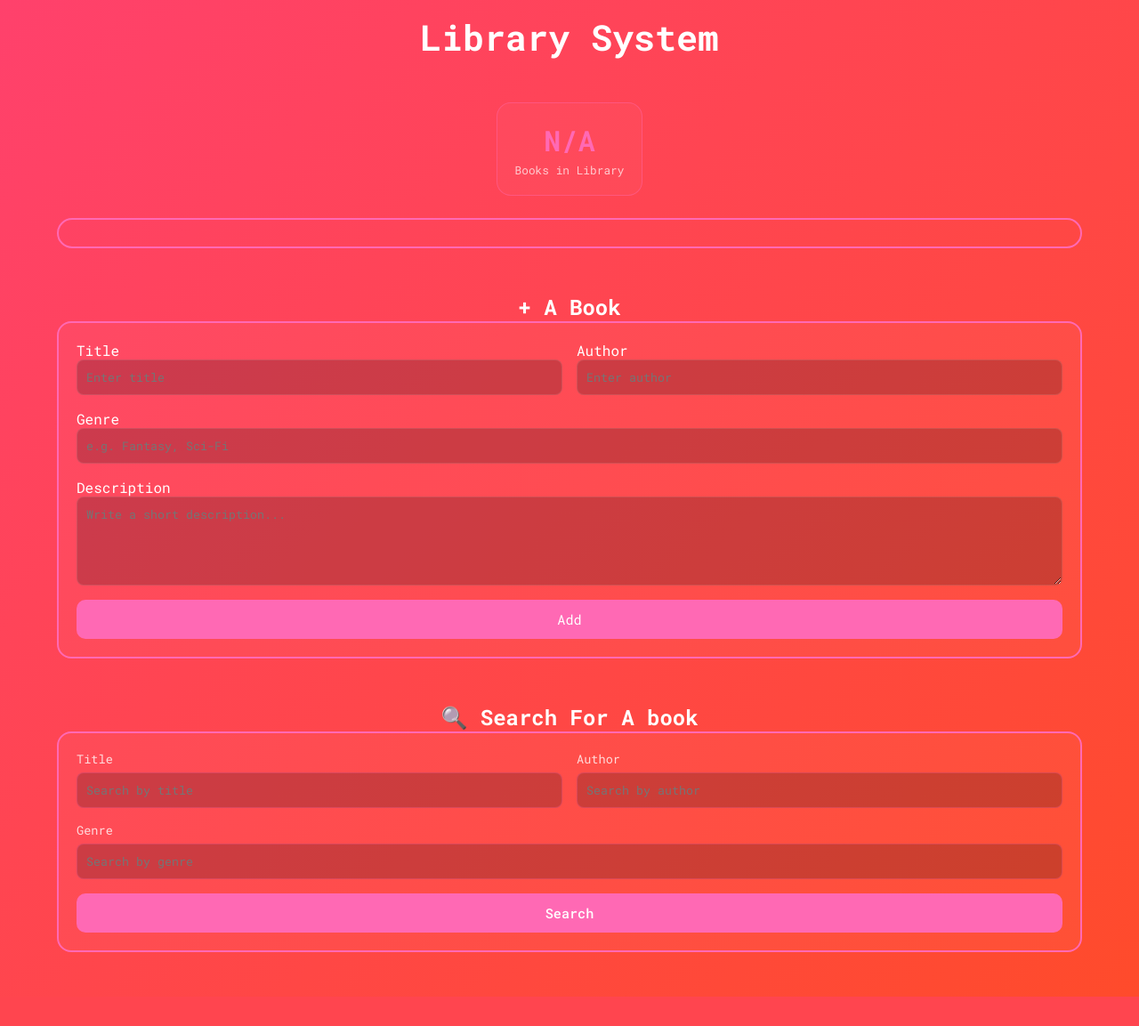
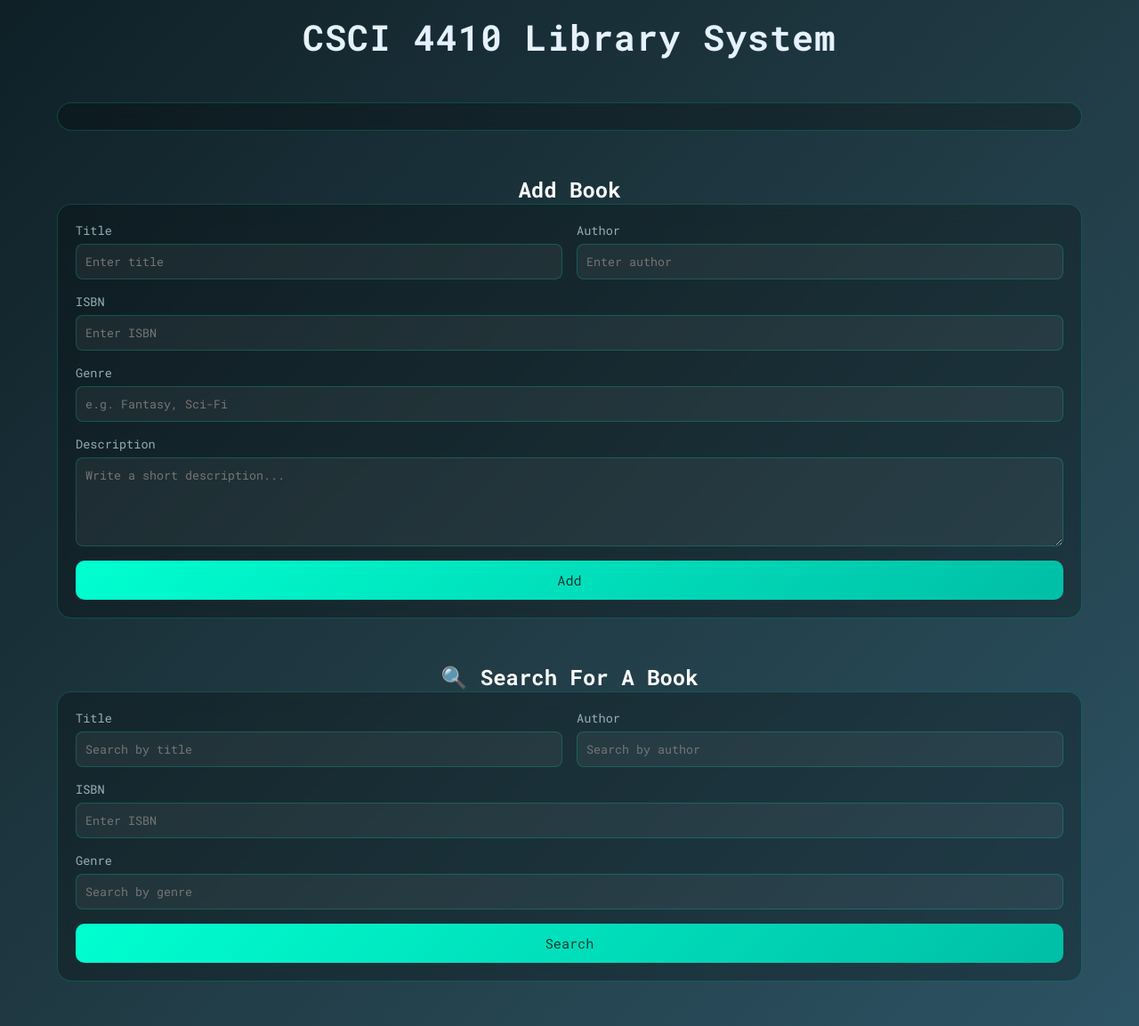
Before and after one commit to Hbastian/cacheMeOutside, a PHP site: page / in a window 1280 px wide. Shown: the whole page at 89% size. Before the commit the page ends 1120 px from the top, so only its background shows below. Run offline with PHP 8.4, Linux system fonts and the light colour scheme.

Commit message:
Front End Looking Gucci

```diff
--- a/index.html
+++ b/index.html
@@ -1,84 +1,89 @@
-<!DOCTYPE html>
+<!doctype html>
+
 <html lang="en">
 
 <head>
-    <meta charset="UTF-8">
-    <meta name="viewport" content="width=device-width, initial-scale=1.0">
+    <meta charset="UTF-8" />
+    <meta name="viewport" content="width=device-width, initial-scale=1.0" />
     <title>Library-System</title>
-    <link rel="stylesheet" href="style.css">
+    <link rel="stylesheet" href="style.css" />
 
-
-    <link rel="preconnect" href="https://fonts.googleapis.com">
-    <link rel="preconnect" href="https://fonts.gstatic.com" crossorigin>
+    <link rel="preconnect" href="https://fonts.googleapis.com" />
+    <link rel="preconnect" href="https://fonts.gstatic.com" crossorigin />
     <link href="https://fonts.googleapis.com/css2?family=Roboto+Mono:ital,wght@0,100..700;1,100..700&display=swap"
-        rel="stylesheet">
-
+        rel="stylesheet" />
 </head>
 
 <body>
-
     <header id="top-header">
-        <h1>Library System</h1>
+        <h1> CSCI 4410 Library System</h1>
     </header>
 
-    <div id="book-total">
+    <!-- container to hold how many total books in library? I don't know if we want to add that -->
+    <!-- <div id="book-total">
         <p id="book-count">N/A</p>
         <span id="book-label">Books in Library</span>
-    </div>
+    </div> -->
 
-    <!--Container To Hold All Books @ Top of Page-->
-    <div id="all-books">
-    </div>
+    <!-- Container To Hold All Books @ Top of Page -->
+    <div id="all-books"></div>
 
-
-    <!--Container To Add Books-->
-    <h2 style="color: white;"> <strong>+</strong> A Book</h2>
+    <!-- Container To Add Books -->
+    <h2 style="color: white">Add Book</h2>
     <div id="add-books">
         <div class="field">
-            <label for="title">Title</label>
-            <input id="title-input" type="text" placeholder="Enter title">
+            <label for="title-input">Title</label>
+            <input id="title-input" type="text" placeholder="Enter title" />
         </div>
 
         <div class="field">
-            <label for="author">Author</label>
-            <input id="author-input" type="text" placeholder="Enter author">
+            <label for="author-input">Author</label>
+            <input id="author-input" type="text" placeholder="Enter author" />
         </div>
 
         <div class="field full">
-            <label for="genre">Genre</label>
-            <input id="genre-input" type="text" placeholder="e.g. Fantasy, Sci-Fi">
+            <label for="isbn-input">ISBN</label>
+            <input id="isbn-input" type="text" placeholder="Enter ISBN" />
         </div>
 
         <div class="field full">
-            <label for="description">Description</label>
+            <label for="genre-input">Genre</label>
+            <input id="genre-input" type="text" placeholder="e.g. Fantasy, Sci-Fi" />
+        </div>
+
+        <div class="field full">
+            <label for="description-area">Description</label>
             <textarea id="description-area" placeholder="Write a short description..."></textarea>
         </div>
 
-        <!-- Add button -->
         <button id="add-btn">Add</button>
     </div>
 
-    <h2 style="color: white;">🔍 Search For A book</h2>
+    <h2 style="color: white">🔍 Search For A Book</h2>
     <div id="search-books">
-        <div class=" field">
+        <div class="field">
             <label for="search-title">Title</label>
-            <input id="search-title" type="text" placeholder="Search by title">
+            <input id="search-title" type="text" placeholder="Search by title" />
         </div>
 
         <div class="field">
             <label for="search-author">Author</label>
-            <input id="search-author" type="text" placeholder="Search by author">
+            <input id="search-author" type="text" placeholder="Search by author" />
+        </div>
+
+        <div class="field full">
+            <label for="search-isbn">ISBN</label>
+            <input id="search-isbn" type="text" placeholder="Enter ISBN" />
         </div>
 
         <div class="field full">
             <label for="search-genre">Genre</label>
-            <input id="search-genre" type="text" placeholder="Search by genre">
+            <input id="search-genre" type="text" placeholder="Search by genre" />
         </div>
 
         <button id="search-btn">Search</button>
     </div>
 
-
     <script src="script.js"></script>
 </body>
 
--- a/script.js
+++ b/script.js
@@ -0,0 +1,36 @@
+const addBtn = document.getElementById("add-btn");
+const allBooks = document.getElementById("all-books");
+
+addBtn.addEventListener("click", () => {
+    const title = document.getElementById("title-input").value.trim();
+    const author = document.getElementById("author-input").value.trim();
+    const isbn = document.getElementById("isbn-input").value.trim();
+    const genre = document.getElementById("genre-input").value.trim();
+    const description = document.getElementById("description-area").value.trim();
+
+    if (!title || !author || !isbn || !genre || !description) {
+        alert("Please fill in all fields.");
+        return;
+    }
+
+    const bookCard = document.createElement("div");
+    bookCard.classList.add("book-card");
+
+    bookCard.innerHTML = `
+    <div class="book">
+        <h3 class="book-title">${title}</h3>
+        <p class="book-author"><strong>Author:</strong> ${author}</p>
+        <p class="book-isbn"><strong>ISBN:</strong> ${isbn}</p>
+        <p class="book-genre"><strong>Genre:</strong> ${genre}</p>
+        <p class="book-description"><strong>Description:</strong> ${description}</p>
+    </div>
+`;
+
+    allBooks.appendChild(bookCard);
+
+    document.getElementById("title-input").value = "";
+    document.getElementById("author-input").value = "";
+    document.getElementById("isbn-input").value = "";
+    document.getElementById("genre-input").value = "";
+    document.getElementById("description-area").value = "";
+});
--- a/style.css
+++ b/style.css
@@ -1,113 +1,93 @@
-*{
+* {
     box-sizing: border-box;
-    margin: 0px;
-    padding: 0px;
-
-    font-family:'Roboto Mono';
+    margin: 0;
+    padding: 0;
+    font-family: 'Roboto Mono';
 }
 
-body{
-    background: linear-gradient(135deg, #ff416c, #ff4b2b);
+body {
+    background: linear-gradient(135deg, #0f2027, #203a43, #2c5364);
     display: flex;
     flex-direction: column;
     align-items: center;
 }
 
-#top-header{
+/* HEADER */
+#top-header {
     text-align: center;
     padding: 15px;
-    color: white;
+    color: #e6f1ff;
     font-weight: bold;
     font-size: 20px;
     margin-bottom: 2rem;
+    letter-spacing: 1px;
 }
 
-#book-total {
-    color: white;
-    border: 1px solid rgba(255, 105, 180, 0.4);
-    border-radius: 16px;
-    padding: 20px;
-    max-width: 200px;
-
-    background: rgba(255, 255, 255, 0.03);
-
-    display: flex;
-    flex-direction: column;
-    align-items: center;
-    justify-content: center;
-
-    margin-bottom: 25px;
+/* BOOK LIST CONTAINER */
+#all-books {
+    border: 1px solid rgba(0, 255, 200, 0.2);
+    border-radius: 20px;
+    max-width: 90%;
+    width: 100%;
+    max-height: 600px;
+    padding: 15px;
+    margin-bottom: 50px;
+    overflow: auto;
+    background: rgba(0, 0, 0, 0.25);
+    backdrop-filter: blur(10px);
 }
 
-/* Big number */
-#book-count {
-    font-size: 2rem;
-    font-weight: 600;
-    color: rgb(255, 105, 180);
-    margin: 0;
+/* BOOK CARD */
+.book {
+    border: 1px solid rgba(0, 255, 200, 0.1);
+    border-radius: 14px;
+    padding: 20px;
+    margin-bottom: 15px;
+    background: rgba(255, 255, 255, 0.03);
+    transition: transform 0.2s ease, box-shadow 0.2s ease;
 }
 
-/* Small label */
-#book-label {
-    font-size: 0.8rem;
-    opacity: 0.7;
-    margin-top: 4px;
+.book:hover {
+    transform: translateY(-3px);
+    box-shadow: 0 0 15px rgba(0, 255, 200, 0.15);
 }
 
-
-#all-books{
-    justify-content: center;
-    align-items: center;
-    border: 2px solid rgb(255, 105, 180);
-    max-width: 90%;
-    width: 100%;
-    font-size: 20px;
-    border-radius: 20px;
-    padding: 15px;
-    height: 100%;
-    max-height: 600px;
-    margin-bottom: 50px;
-    overflow: auto;
-}
-
-.book-title
-{
-    color: white;
+/* TEXT */
+.book-title {
+    color: #00ffd0;
     font-weight: bold;
     text-align: center;
     font-size: 25px;
     margin-bottom: 1rem;
 }
 
-.book-author{
-    color:white;
+.book-author,
+.book-isbn,
+.book-genre,
+.book-description {
+    color: #cfe9f3;
     text-align: center;
-    text-decoration: underline;
-    font-size: 15px;
     margin-bottom: 1rem;
-
-}
-.book-description{
-    text-align: center;
-    color:white;
-    margin-bottom: 3rem;
 }
 
-#add-books {
-    color: white;
-    border: 2px solid rgb(255, 105, 180);
+/* FORM CONTAINERS */
+#add-books,
+#search-books {
+    color: #cfe9f3;
+    border: 1px solid rgba(0, 255, 200, 0.2);
     max-width: 90%;
     width: 100%;
     border-radius: 16px;
     padding: 20px;
-    background: rgba(255, 255, 255, 0.03);
-
+    background: rgba(0, 0, 0, 0.25);
+    backdrop-filter: blur(10px);
     display: grid;
     grid-template-columns: 1fr 1fr;
     gap: 16px;
-    margin-bottom:50px;
+    margin-bottom: 50px;
 }
 
+/* FIELDS */
 .field {
     display: flex;
     flex-direction: column;
@@ -117,123 +97,71 @@ body{
     grid-column: 1 / -1;
 }
 
-#title-input, #author-input, #genre-input,
-#description-area{
+label {
+    font-size: 0.85rem;
+    margin-bottom: 6px;
+    opacity: 0.7;
+}
+
+/* INPUTS */
+#title-input,
+#author-input,
+#isbn-input,
+#genre-input,
+#description-area,
+#search-title,
+#search-author,
+#search-isbn,
+#search-genre {
     padding: 10px;
     border-radius: 8px;
-    border: 1px solid rgba(255, 255, 255, 0.1);
-    background: rgba(0, 0, 0, 0.2);
-    color: white;
+    border: 1px solid rgba(0, 255, 200, 0.2);
+    background: rgba(255, 255, 255, 0.05);
+    color: #e6f1ff;
     outline: none;
 }
 
-#title-input:focus, #author-input:focus, #genre-input:focus,
-#description-area:focus{
-    border-color: rgb(255, 105, 180);
+/* INPUT FOCUS */
+#title-input:focus,
+#author-input:focus,
+#isbn-input:focus,
+#genre-input:focus,
+#description-area:focus,
+#search-title:focus,
+#search-author:focus,
+#search-isbn:focus,
+#search-genre:focus {
+    border-color: #00ffd0;
+    box-shadow: 0 0 0 1px #00ffd0;
 }
 
+/* TEXTAREA */
 #description-area {
     min-height: 100px;
     resize: vertical;
 }
 
-/* Button spans full width */
-#add-btn {
+/* BUTTONS */
+#add-btn,
+#search-btn {
     grid-column: 1 / -1;
-
     padding: 12px;
     border-radius: 10px;
     border: none;
-    background: rgb(255, 105, 180);
-    color: white;
+    background: linear-gradient(135deg, #00ffd0, #00bfa6);
+    color: #003b36;
     font-size: 0.95rem;
     cursor: pointer;
-
-    transition: background 0.2s ease, transform 0.1s ease;
+    transition: all 0.2s ease;
 }
 
-/* Hover + click feel */
-#add-btn:hover {
-    background: rgb(255, 85, 160);
+#add-btn:hover,
+#search-btn:hover {
+    transform: translateY(-1px);
+    box-shadow: 0 0 12px rgba(0, 255, 200, 0.4);
 }
 
-#add-btn:active {
-    transform: scale(0.98);
-}
-
-/* Container */
-#search-books {
-   color: white;
-    border: 2px solid rgb(255, 105, 180);
-    max-width: 90%;
-    width: 100%;
-    border-radius: 16px;
-    padding: 20px;
-    background: rgba(255, 255, 255, 0.03);
-
-    display: grid;
-    grid-template-columns: 1fr 1fr;
-    gap: 16px;
-    margin-bottom:50px;
-}
-
-/* Layout helpers */
-#search-books .field {
-    display: flex;
-    flex-direction: column;
-}
-
-#search-books .full {
-    grid-column: 1 / -1;
-}
-
-/* Labels (scoped) */
-#search-books label {
-    font-size: 0.85rem;
-    margin-bottom: 6px;
-    opacity: 0.8;
-}
-
-/* Inputs (scoped) */
-#search-title,
-#search-author,
-#search-genre {
-    padding: 10px;
-    border-radius: 8px;
-    border: 1px solid rgba(255, 105, 180, 0.25);
-    background: rgba(0, 0, 0, 0.2);
-    color: white;
-    outline: none;
-}
-
-/* Focus states individually */
-#search-title:focus,
-#search-author:focus,
-#search-genre:focus {
-    border-color: rgb(255, 105, 180);
-    box-shadow: 0 0 0 1px rgb(255, 105, 180);
-}
-
-/* Button */
-#search-btn {
-    grid-column: 1 / -1;
-
-    padding: 12px;
-    border-radius: 10px;
-    border: none;
-    background: rgb(255, 105, 180);
-    color: white;
-    font-size: 0.95rem;
-    font-weight: 500;
-    cursor: pointer;
-
-    transition: background 0.2s ease, transform 0.1s ease;
-}
-
-#search-btn:hover {
-    background: rgb(235, 90, 165);
-}
-
+#add-btn:active,
 #search-btn:active {
     transform: scale(0.98);
 }
```
